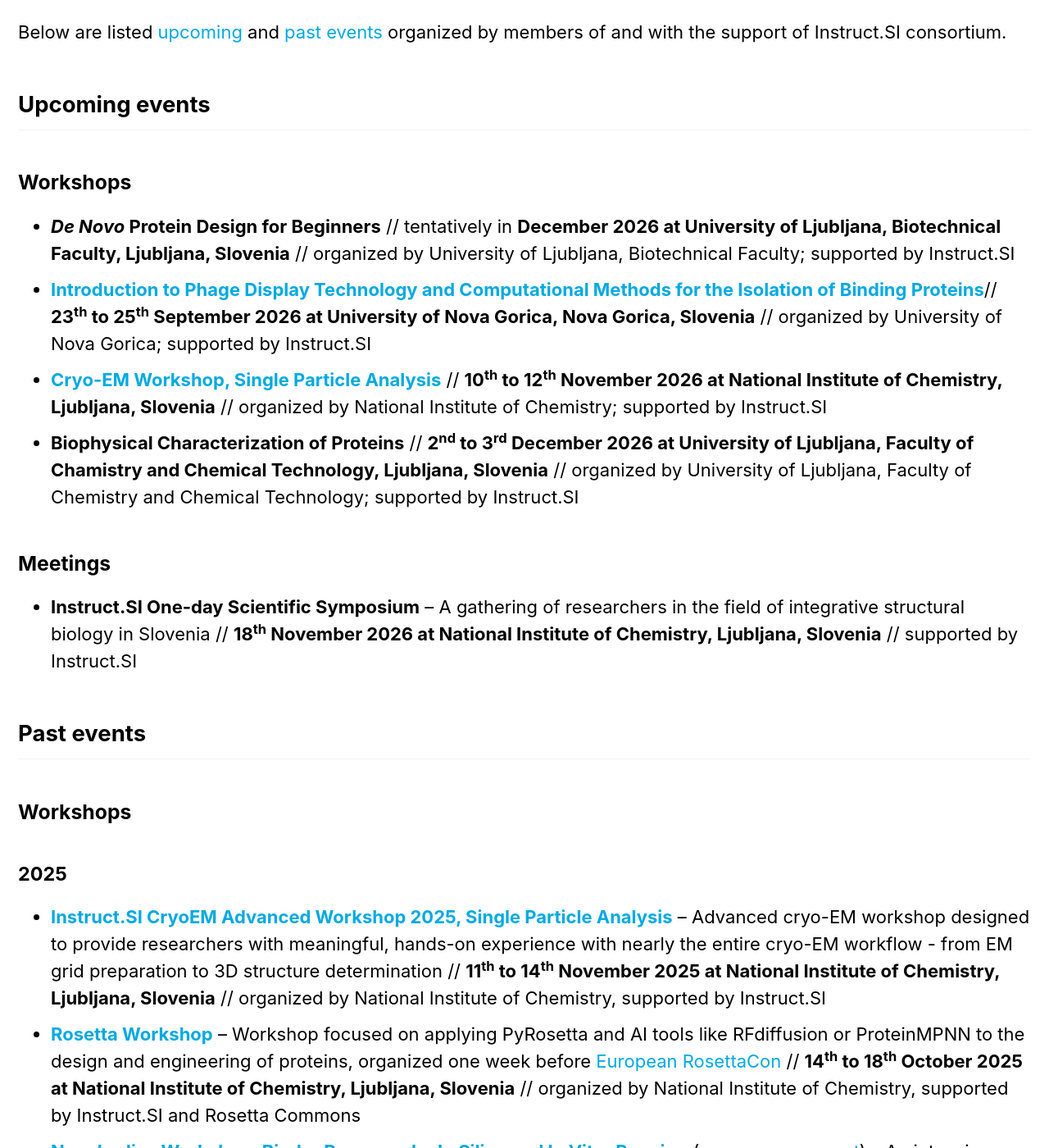
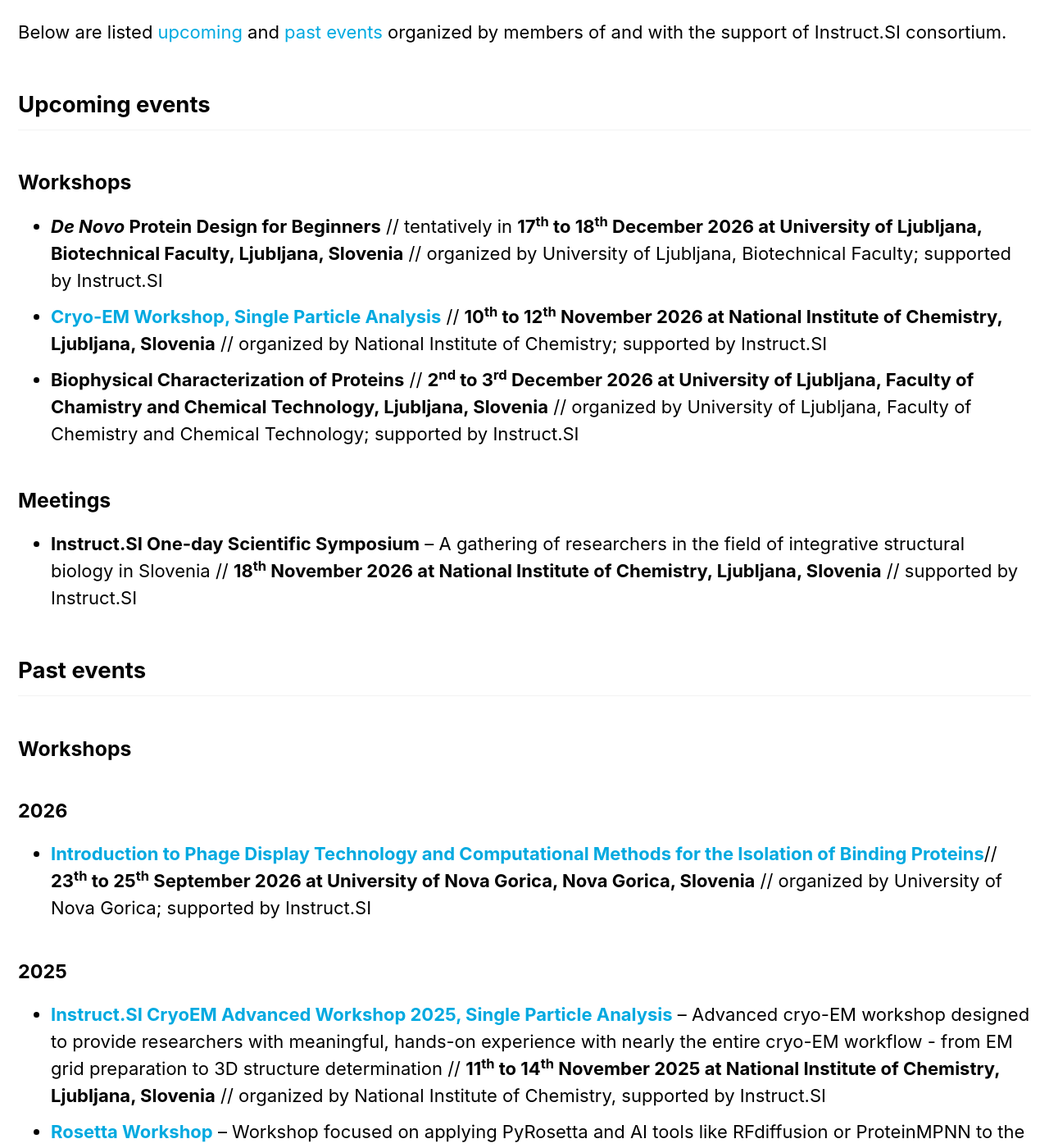
Before and after one commit to InstructSI/instructsi.github.io, a Jekyll site: the page built from _pages/events.md, in a window 1280 px wide and 1400 px high, scrolled down 858 px. Shown: the whole window at 82% size. Built offline with Jekyll 4.4.1, drawn with Linux system fonts in a browser that asks for light colours; cached includes are drawn as plain includes; some of the changed lines change nothing that is shown.

Commit message:
Updated events page. Moved Phage Display to Past events and updated the date of the meeting at the Biotechnical Faculty

```diff
--- a/_pages/events.md
+++ b/_pages/events.md
@@ -26,8 +26,7 @@
 
 ### Workshops
 
-- ***De Novo* Protein Design for Beginners** // tentatively in **December 2026 at University of Ljubljana, Biotechnical Faculty, Ljubljana, Slovenia** // organized by University of Ljubljana, Biotechnical Faculty; supported by Instruct.SI
-- [**Introduction to Phage Display Technology and Computational Methods for the Isolation of Binding Proteins**](https://instruct-eric.si/events/phage-display-technology-computational-meth-2026/)// **23<sup>th</sup> to 25<sup>th</sup> September 2026 at University of Nova Gorica, Nova Gorica, Slovenia** // organized by University of Nova Gorica; supported by Instruct.SI
+- ***De Novo* Protein Design for Beginners** // tentatively in **17<sup>th</sup> to 18<sup>th</sup> December 2026 at University of Ljubljana, Biotechnical Faculty, Ljubljana, Slovenia** // organized by University of Ljubljana, Biotechnical Faculty; supported by Instruct.SI
 - [**Cryo-EM Workshop, Single Particle Analysis**](/spa2026) // **10<sup>th</sup> to 12<sup>th</sup> November 2026 at National Institute of Chemistry, Ljubljana, Slovenia** // organized by National Institute of Chemistry; supported by Instruct.SI
 - **Biophysical Characterization of Proteins** // **2<sup>nd</sup> to 3<sup>rd</sup> December 2026 at University of Ljubljana, Faculty of Chamistry and Chemical Technology, Ljubljana, Slovenia** // organized by University of Ljubljana, Faculty of Chemistry and Chemical Technology; supported by Instruct.SI
 
@@ -38,6 +37,10 @@
 ## Past events
 
 ### Workshops
+
+#### 2026
+
+- [**Introduction to Phage Display Technology and Computational Methods for the Isolation of Binding Proteins**](https://instruct-eric.si/events/phage-display-technology-computational-meth-2026/)// **23<sup>th</sup> to 25<sup>th</sup> September 2026 at University of Nova Gorica, Nova Gorica, Slovenia** // organized by University of Nova Gorica; supported by Instruct.SI
 
 #### 2025
 
```
